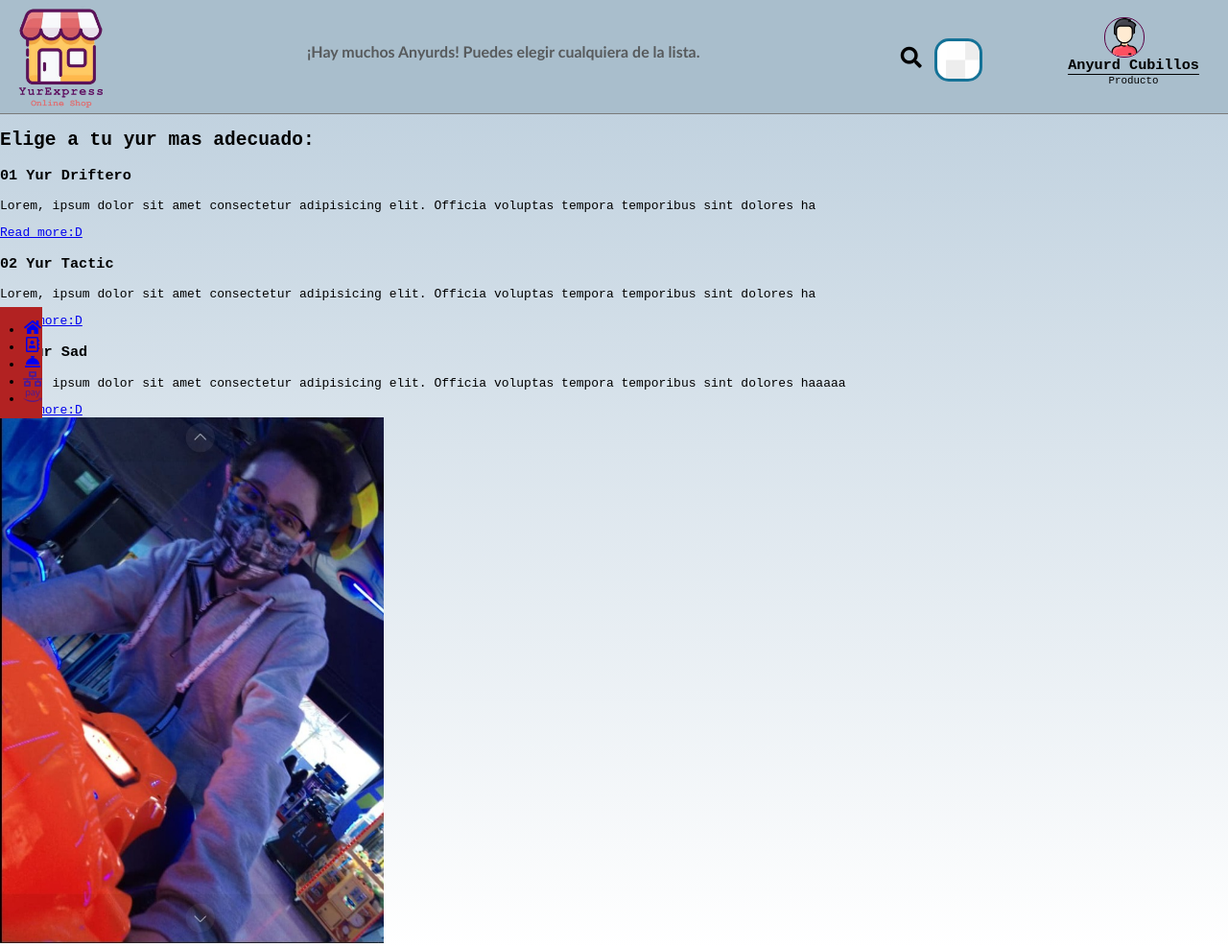
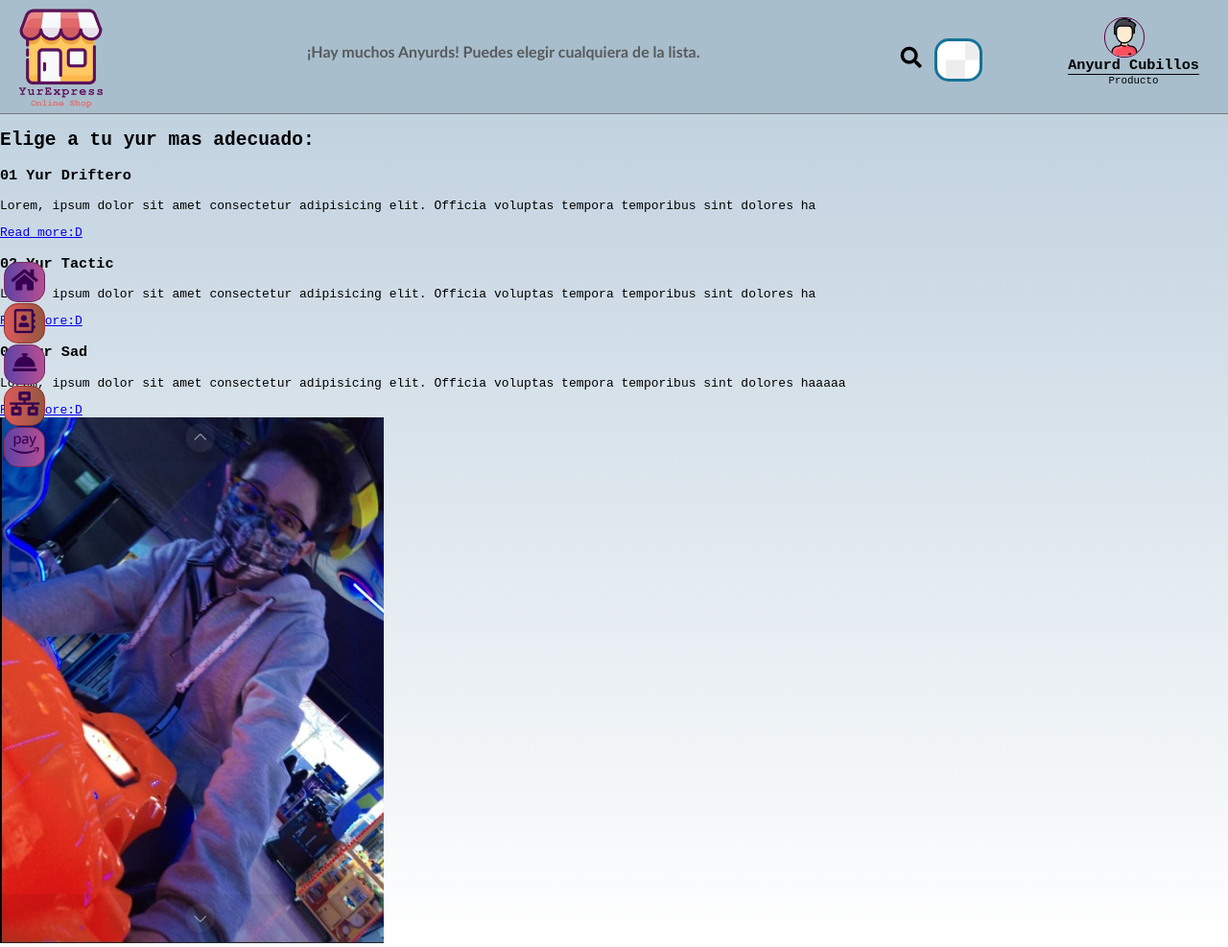
Before and after one commit to DiegoRodriguezz1/OHHHHHHHYU, a plain HTML site: page index.html in a window 1280 px wide. Shown: the whole page at 96% size. Drawn offline with Linux system fonts and the light colour scheme; files whose address does not match are found by name.

Commit message:
aside efects
maybe pa borrar ndeah

```diff
--- a/css/estilos.css
+++ b/css/estilos.css
@@ -91,7 +91,7 @@ input.src:hover{
     align-items: center;
     margin-bottom: 0;
     padding-bottom: 0;
-    border-bottom: .5px solid rgb(0, 0, 0);
+    border-bottom: .5px solid #000000;
 }
 .titulo-user__nombre small{
     display: flex;
@@ -105,10 +105,92 @@ input.src:hover{
 }
 .aside nav {
     position: fixed;
-    top: 20rem;
+    top: 15rem;
     left: -1rem;
-    background-color: firebrick;
+    padding: 9px;
   }
   .aside nav ul{
+      border: 1px solid #86000000;
+      border-radius: 9px;
       text-align: center;
+      padding: 10px;
   }
+  .aside nav ul li{
+      background-color: transparent;
+      border: 1px solid #5700006e;
+      border-radius: 15px;
+      display: flex;
+      justify-content: center;
+      align-items: center;
+      list-style-type: none;
+      padding: 5px;
+      margin-bottom: 1px;
+      font-size: 25px;
+      color: #1c0068;
+  }
+  .aside nav ul li a{
+      color: #370050;
+      text-transform: uppercase;
+      text-decoration: none;
+      display: block;
+      transition: all ease-out 300ms;
+  }
+
+/*maybe pa borrar es mucho texto*/
+/*Son los efectos del aside*/
+.aside__home{
+    transition: 0.2s;
+    overflow: hidden;
+    background: linear-gradient(to right, #5e42a6, #b74e91)
+}
+.aside__contact{
+    transition: 0.2s;
+    overflow: hidden;
+    background: linear-gradient(to right, #dd5a5a, #94573f)
+}
+.aside__service{
+    transition: 0.2s;
+    overflow: hidden;
+    background: linear-gradient(to right, #5e42a6, #b74e91)
+}
+.aside__redes{
+    transition: 0.2s;
+    overflow: hidden;
+    background: linear-gradient(to right, #dd5a5a, #94573f)
+}
+.aside__pay{
+    transition: 0.2s;
+    overflow: hidden;
+    background: linear-gradient(to right, #5e42a6, #b74e91)
+}
+.aside__home:hover{
+    color: #5e42a6;
+    background-color: #5e42a6;
+    box-shadow: 0 0 10px #5e42a6, 0 0 40px #5e42a6, 0 0 80px #5e42a6;
+    transition-delay: 100ms;
+}
+.aside__contact:hover{
+    color: #dd5a5a;
+    background-color: #dd5a5a;
+    box-shadow: 0 0 10px #dd5a5a, 0 0 40px #dd5a5a, 0 0 80px #dd5a5a;
+    transition-delay: 100ms;
+}
+.aside__service:hover{
+    color: #5e42a6;
+    background-color: #5e42a6;
+    box-shadow: 0 0 10px #5e42a6, 0 0 40px #5e42a6, 0 0 80px #5e42a6;
+    transition-delay: 100ms;
+}
+.aside__redes:hover{
+    color: #dd5a5a;
+    background-color: #dd5a5a;
+    box-shadow: 0 0 10px #dd5a5a, 0 0 40px #dd5a5a, 0 0 80px #dd5a5a;
+    transition-delay: 100ms;
+}
+.aside__pay:hover{
+    color: #5e42a6;
+    background-color: #5e42a6;
+    box-shadow: 0 0 10px #5e42a6, 0 0 40px #5e42a6, 0 0 80px #5e42a6;
+    transition-delay: 100ms;
+}
+/*maybe pa borrar es mucho texto*/
--- a/index.html
+++ b/index.html
@@ -37,27 +37,27 @@
     <aside class="aside">
         <nav>
             <ul>
-                <li>
+                <li class="aside__home">
                     <a href="#">
                         <i class="fas fa-home"></i><span></span>
                     </a>
                 </li>
-                <li>
+                <li class="aside__contact">
                     <a href="#">
                         <i class="far fa-address-book"></i><span></span>
                     </a>
                 </li>
-                <li>
+                <li class="aside__service">
                     <a href="#">
                         <i class="fas fa-concierge-bell"></i><span></span>
                     </a>
                 </li>
-                <li>
+                <li class="aside__redes">
                     <a href="">
                         <i class="fas fa-network-wired"></i><span></span>
                     </a>
                 </li>
-                <li>
+                <li class="aside__pay">
                     <a href="">
                         <i class="fab fa-amazon-pay"></i></i><span></span>
                     </a>
```
